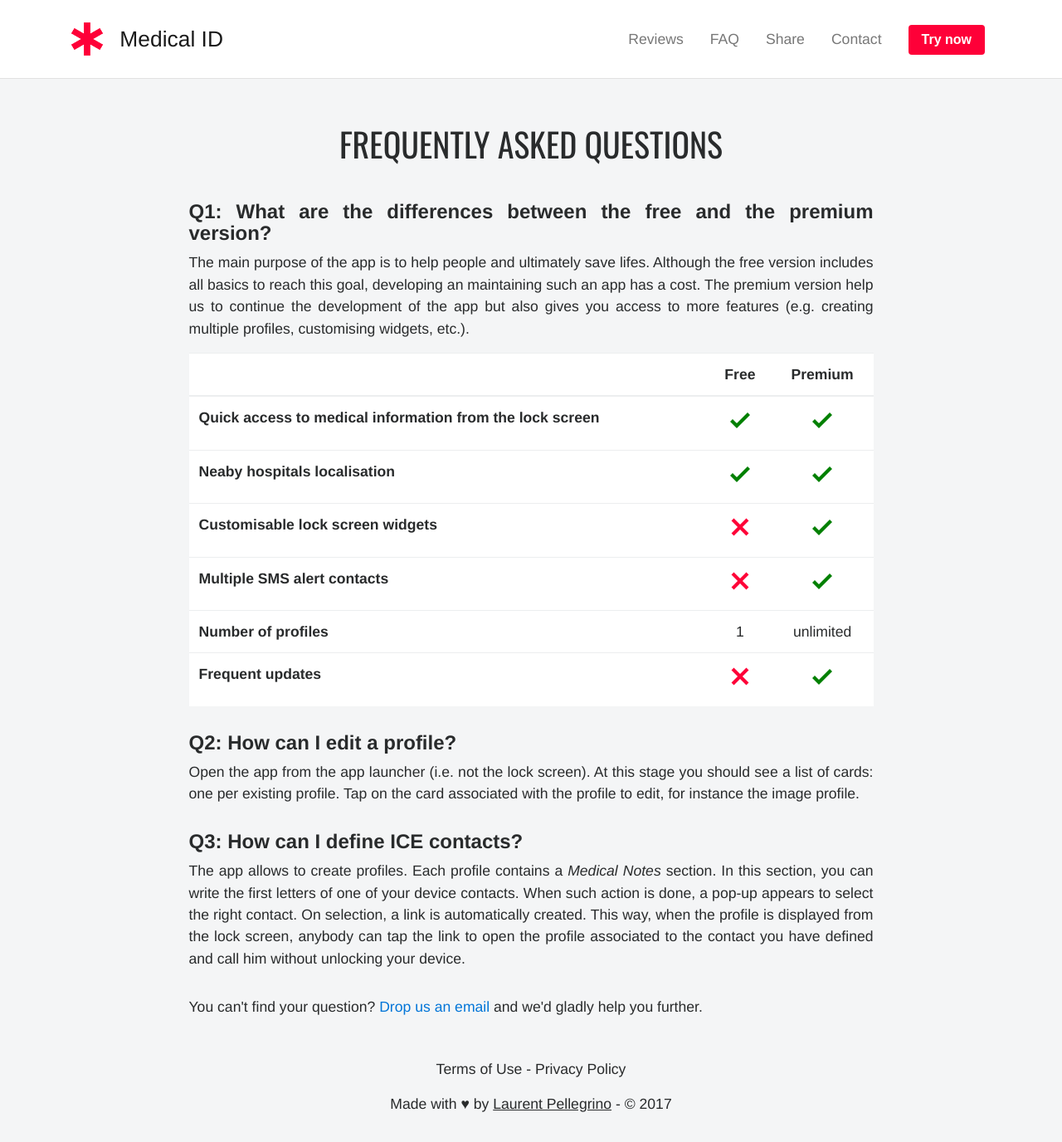
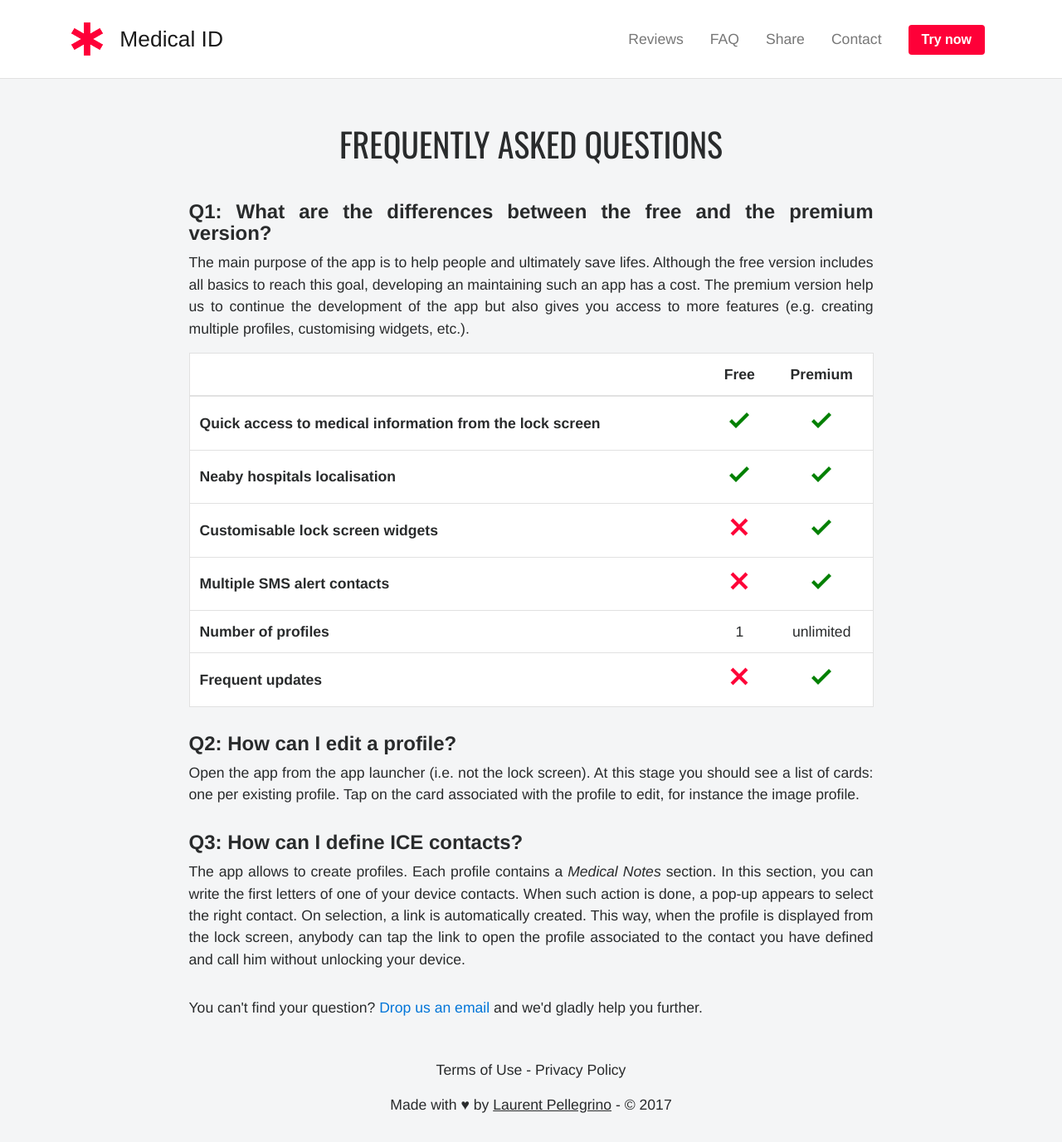
Before and after one commit to medicalid/medicalid.github.io, a Jekyll site: the page built from faq.md, in a window 1280 px wide. Shown: the whole page at 83% size. Built offline with Jekyll 4.4.1, drawn with Linux system fonts in a browser that asks for light colours; nearby versions of some CDN libraries; some web fonts are replaced.

Commit message:
Update CSS

```diff
--- a/assets/css/style.css
+++ b/assets/css/style.css
@@ -69,8 +69,25 @@
   background-color: #fceff2;
 }
 
+.table {
+    border: 1px solid #e1e1e1;
+}
+
+.table thead th {
+    border-bottom: 2px solid #e1e1e1;
+}
+
 .table td {
+    border-bottom: 1px solid #e1e1e1;
+    border-top: 1px solid #e1e1e1;
     text-align: center;
+    vertical-align: middle;
+}
+
+.table th {
+    border-bottom: 1px solid #e1e1e1;
+    border-top: 1px solid #e1e1e1;
+    vertical-align: middle;
 }
 
 .footer, .footer:visited, .footer:active {
```
